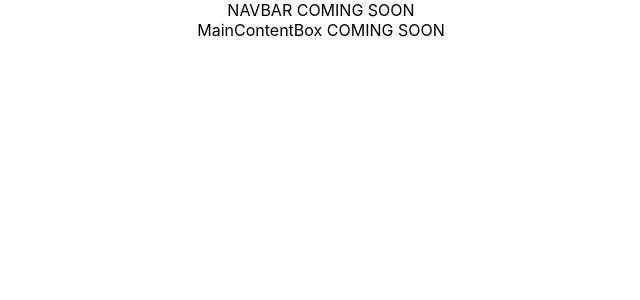
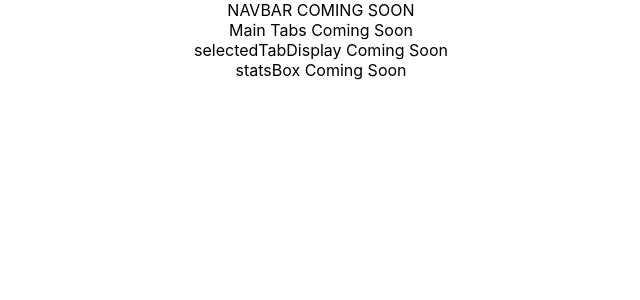
Before and after one commit to crnyberg91/tabletop-project, a React (Create React App) app: page / in a window 1280 px wide. Shown: the top 300 px of the page, without its empty margins (319-959 px from the left). Built offline with nearby package versions, Linux system fonts and the light colour scheme.

Commit message:
bootstrap installed, container components imported

```diff
--- a/package.json
+++ b/package.json
@@ -7,7 +7,9 @@
     "@testing-library/jest-dom": "^5.16.4",
     "@testing-library/react": "^13.3.0",
     "@testing-library/user-event": "^14.2.0",
+    "bootstrap": "^5.1.3",
     "react": "^18.1.0",
+    "react-bootstrap": "^2.4.0",
     "react-dom": "^18.1.0",
     "react-redux": "^8.0.2",
     "react-scripts": "^5.0.1",
--- /dev/null
+++ b/src/features/MainContentBox/MainTabs/mainTabs.js
@@ -0,0 +1,15 @@
+import React from 'react';
+import './mainTabs.css';
+
+
+
+class MainTabs extends React.Component {
+    render() {
+        // console.log(this.props);
+        return (
+            <div>Main Tabs Coming Soon</div>
+        );
+    }
+}
+
+export default MainTabs;
--- a/src/features/MainContentBox/mainContentBox.js
+++ b/src/features/MainContentBox/mainContentBox.js
@@ -1,11 +1,28 @@
 import React from 'react';
+import { Container, Row, Col } from 'react-bootstrap';
+import MainTabs from './MainTabs/mainTabs';
+import SelectedTabDisplay from './selectedTabDisplay/selectedTabDisplay';
+import StatsBox from './statsBox/statsBox';
 import './mainContentBox.css';
 
 class MainContentBox extends React.Component {
     render() {
         // console.log(this.props);
         return (
-            <div>MainContentBox COMING SOON</div>
+            <Container>
+                <Row>
+                    <Col sm>
+                        <MainTabs />
+                    </Col>
+                    <Col sm>
+                        <SelectedTabDisplay />
+                    </Col>
+                    <Col sm>
+                        <StatsBox/>
+                    </Col>
+                </Row>
+
+            </Container>
         );
     }
 }
--- /dev/null
+++ b/src/features/MainContentBox/selectedTabDisplay/selectedTabDisplay.js
@@ -0,0 +1,15 @@
+import React from 'react';
+import './selectedTabDisplay.css';
+
+
+
+class SelectedTabDisplay extends React.Component {
+    render() {
+        // console.log(this.props);
+        return (
+            <div>selectedTabDisplay Coming Soon</div>
+        );
+    }
+}
+
+export default SelectedTabDisplay;
--- /dev/null
+++ b/src/features/MainContentBox/statsBox/statsBox.js
@@ -0,0 +1,14 @@
+import React from 'react';
+import './statsBox.css';
+
+
+class StatsBox extends React.Component {
+    render() {
+        // console.log(this.props);
+        return (
+            <div>statsBox Coming Soon</div>
+        );
+    }
+}
+
+export default StatsBox;
```
Also changed, not shown: src/features/MainContentBox/MainTabs/mainTabs.css (added), src/features/MainContentBox/selectedTabDisplay/selectedTabDisplay.css (added), src/features/MainContentBox/statsBox/statsBox.css (added), 1 other file (tests, documents, lock files or other folders).
